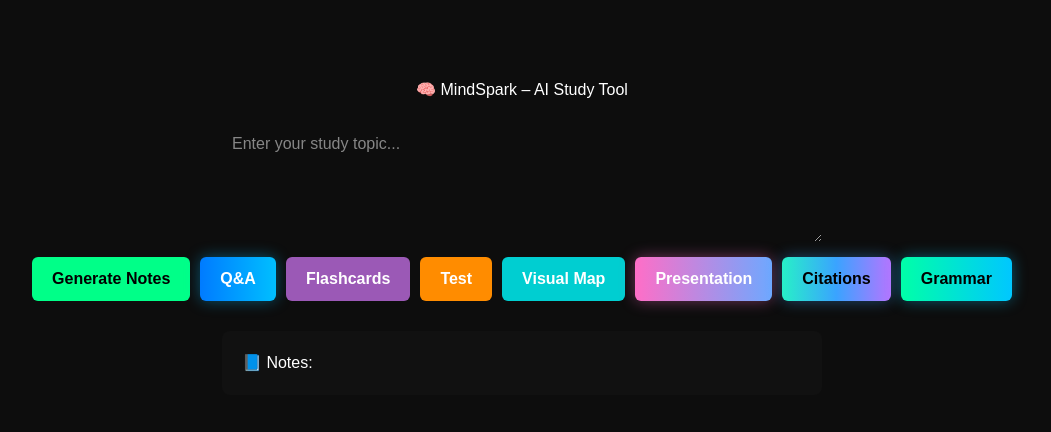
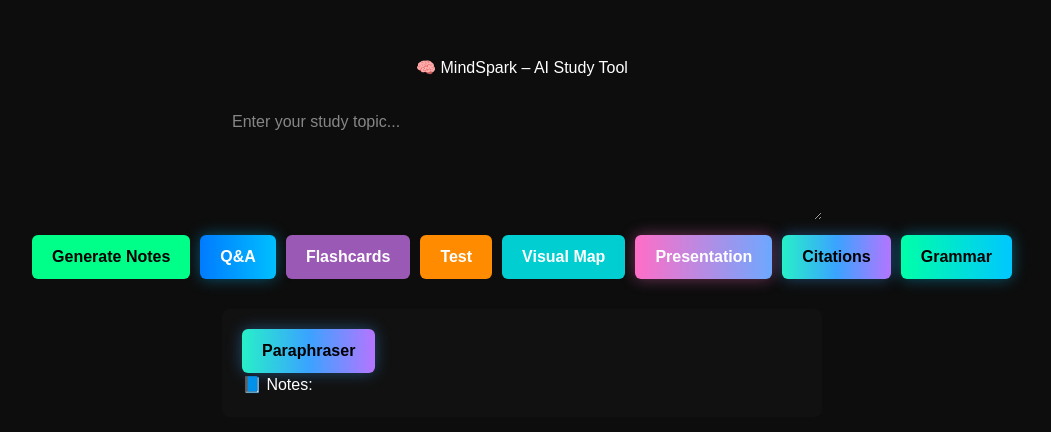
Before and after one commit to hamza07ejaz/MindSpark, a Next.js app: page / in a window 1280 px wide. Shown: the part 164-596 px from the top of the page, without its empty margins (118-1169 px from the left). Built offline with nearby package versions, Linux system fonts and the light colour scheme.

Commit message:
added paraphraser button on main page navigation

```diff
--- a/app/page.tsx
+++ b/app/page.tsx
@@ -228,6 +228,25 @@
           whiteSpace: "pre-wrap",
         }}
       >
+        {/* ✅ Paraphraser Button */}
+<button
+  onClick={() => (window.location.href = "/paraphraser")}
+  style={{
+    background: "linear-gradient(90deg,#27f0c8,#3aa3ff,#b575ff)",
+    color: "#000",
+    padding: "10px 20px",
+    borderRadius: "6px",
+    border: "none",
+    cursor: "pointer",
+    fontWeight: "bold",
+    boxShadow: "0 0 15px rgba(58,163,255,0.4)",
+    transition: "transform 0.2s, box-shadow 0.2s",
+  }}
+  onMouseOver={(e) => (e.currentTarget.style.transform = "scale(1.05)")}
+  onMouseOut={(e) => (e.currentTarget.style.transform = "scale(1)")}
+>
+  Paraphraser
+</button>
         <h3>📘 Notes:</h3>
         <div
           dangerouslySetInnerHTML={{
```
